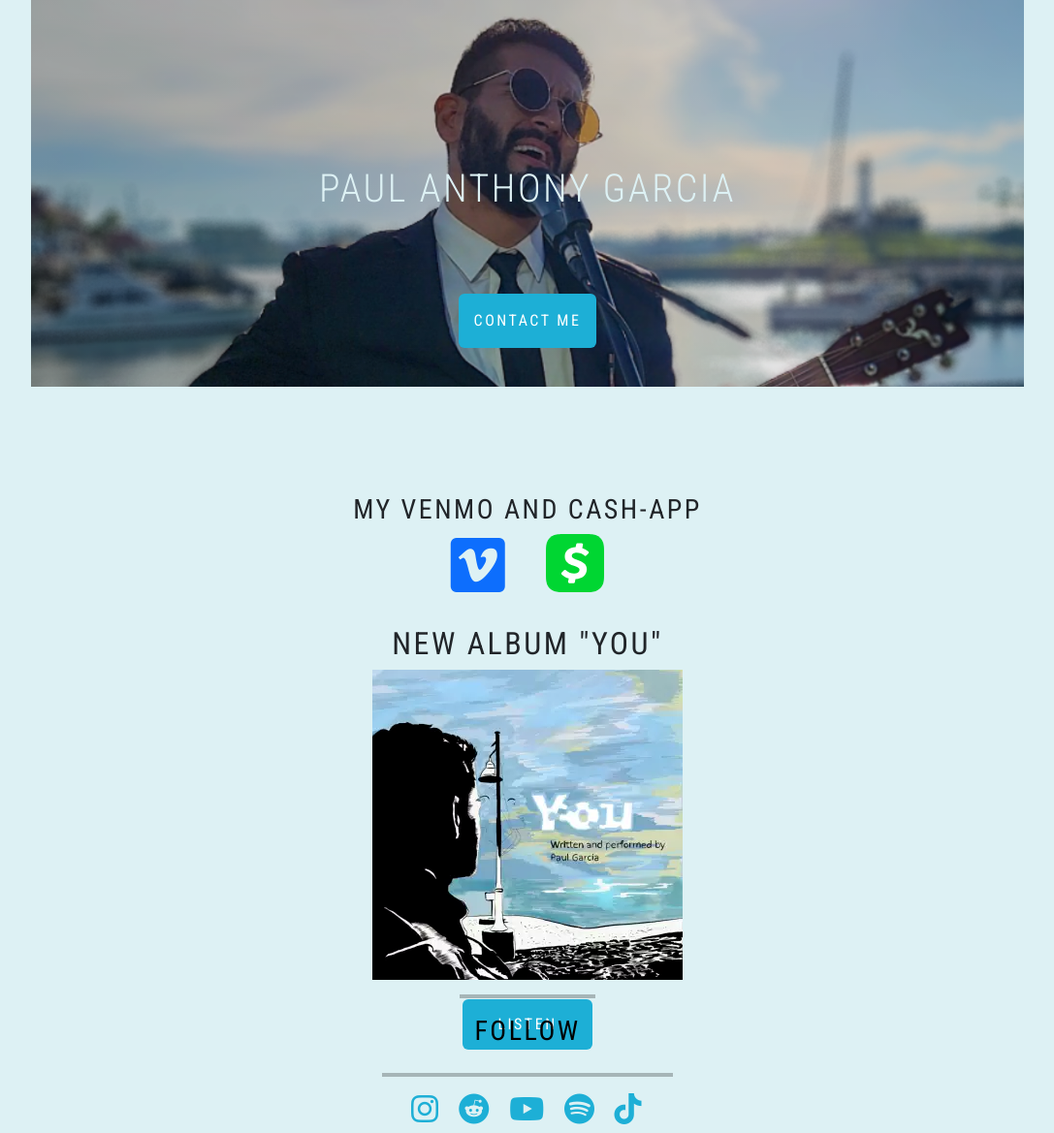
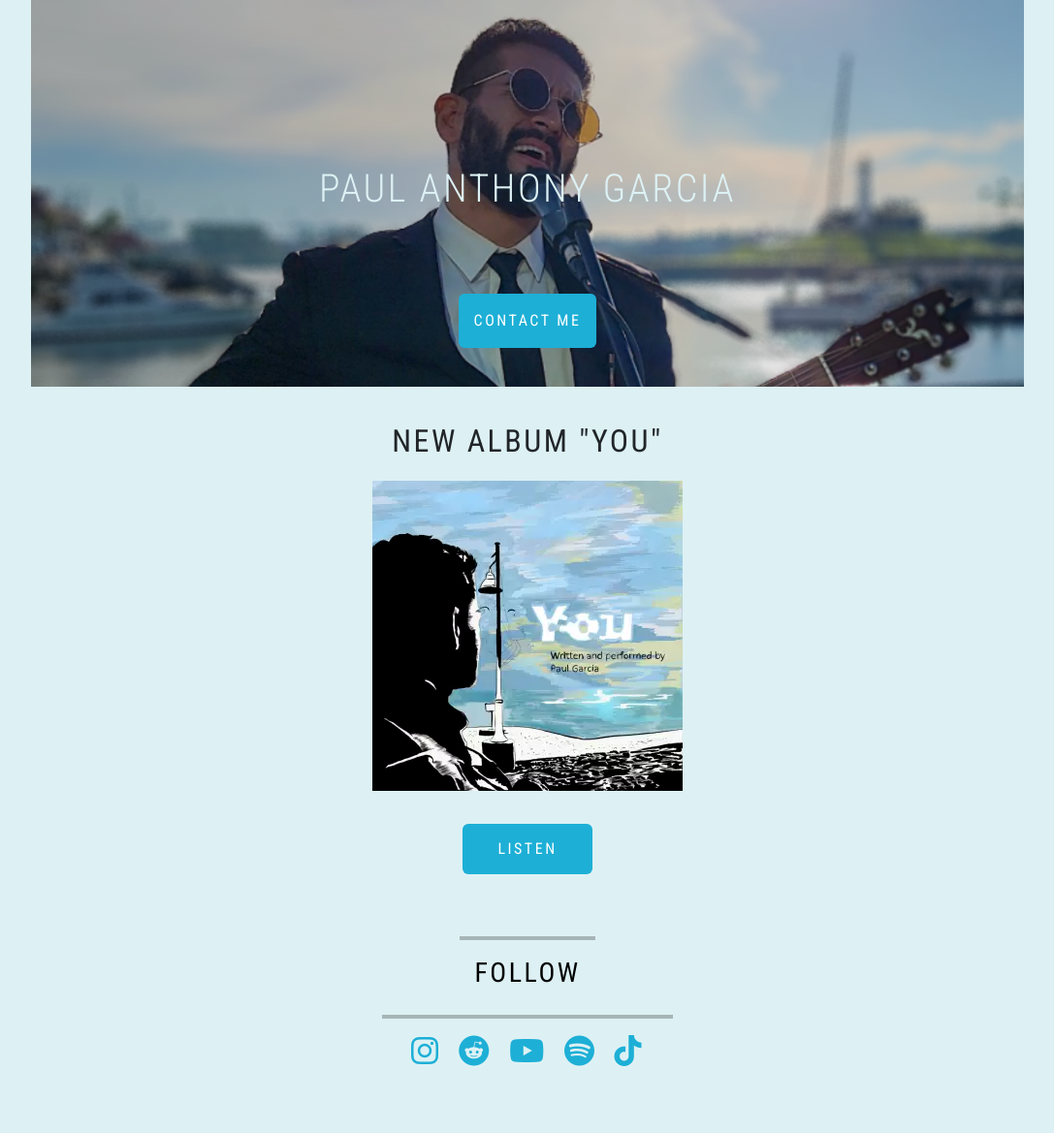
Before and after one commit to CESAR-JARAMILLO/Paul-Django-Site, a Django app: page / in a window 1280 px wide. Shown: the part 31-1200 px from the top of the page at 97% size, without its empty margins (96-1183 px from the left). After the commit the page ends 1131 px from the top, so only its background shows below. Run offline with Django 4.2, Linux system fonts and the light colour scheme; some libraries are stand-ins or nearby versions.

Commit message:
remove tips- need to fix

```diff
--- a/base/static/base/style.css
+++ b/base/static/base/style.css
@@ -110,7 +110,7 @@ h2 {
     flex-direction: column;
     justify-content: space-around;
     align-items: center;
-    margin-top: 80px;
+    /* margin-top: 80px; */
 }
 
 .footer-container
--- a/base/templates/base/index.html
+++ b/base/templates/base/index.html
@@ -33,11 +33,11 @@
 
       <main class="main">
         <div class="main-container">
-          <h3>MY VENMO AND CASH-APP</h3>
-          <div class="tip-container container">
+          {% comment %} <h3>MY VENMO AND CASH-APP</h3> {% endcomment %}
+          {% comment %} <div class="tip-container container">
             <a href="https://account.venmo.com/u/Picksalot"><i class="fa-brands fa-square-vimeo fa-4x"></i></a>
             <a href="https://cash.app/$Picksalot" class="cash-app"><img src="{%static 'base/images/cashapp.svg' %}"></a>
-          </div>
+          </div> {% endcomment %}
           <h2>NEW ALBUM "YOU"</h2>
           <a href="https://open.spotify.com/artist/1SxbAufa9tba1kQaAsMqqK">
             <img src="{% static 'base/images/album.png' %}" alt="album 'You'">
```
